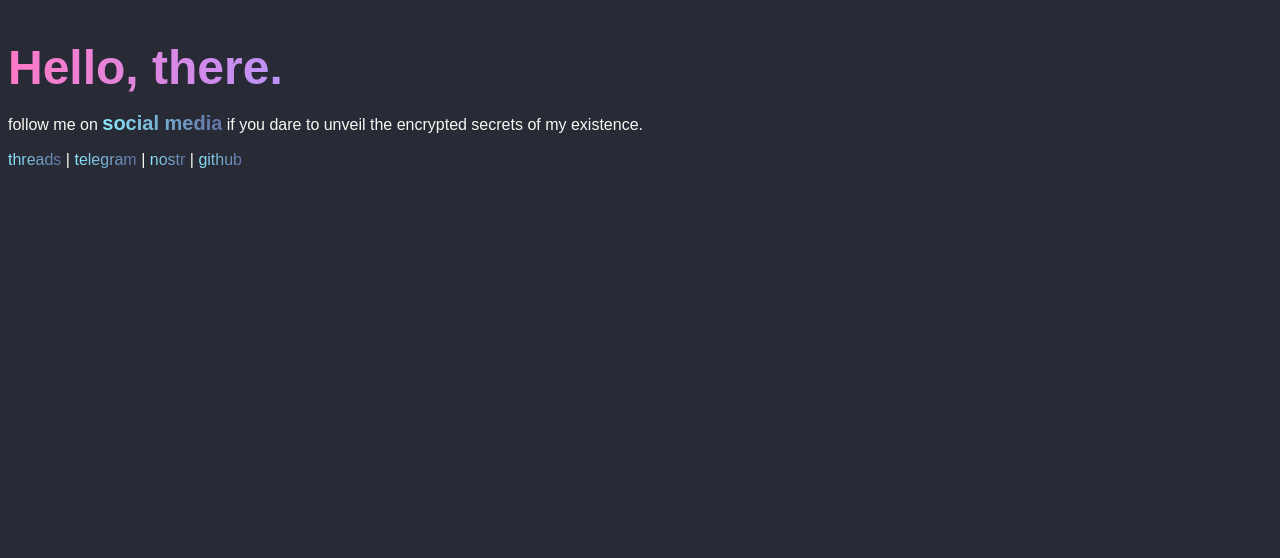
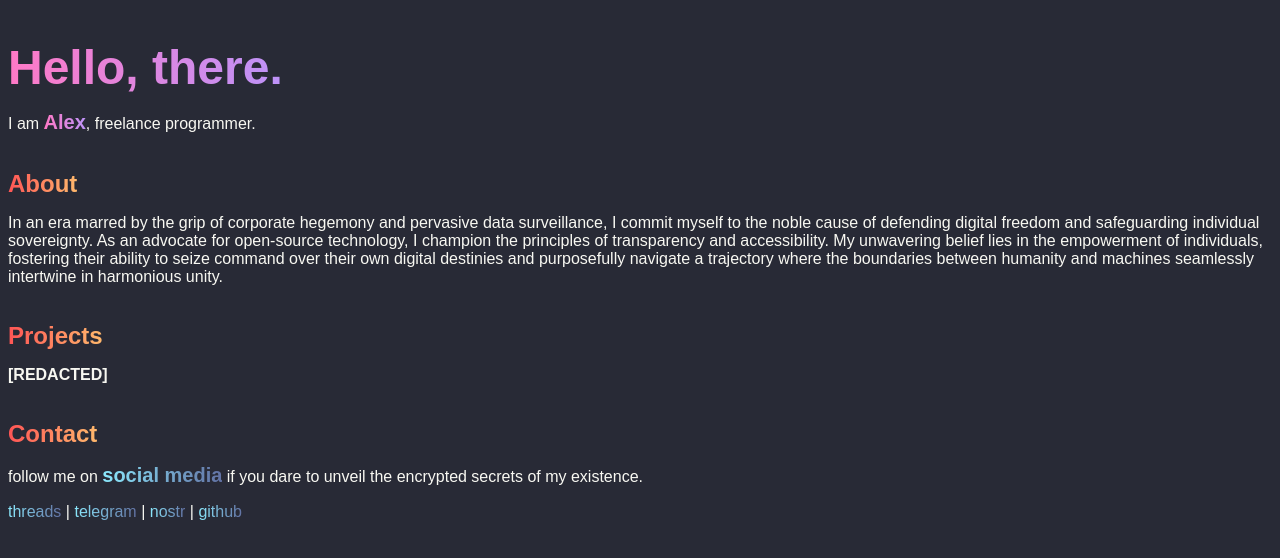
Before and after one commit to alexanderpareja/personal-website, a plain HTML site: page index.html in a window 1280 px wide. Drawn offline with Linux system fonts and the light colour scheme.

Commit message:
Added sections About, Contact, Subheading.

```diff
--- a/index.html
+++ b/index.html
@@ -7,9 +7,15 @@
     <title>Alex Pareja</title>
 </head>
 <body>
-    <h1>Hello, there.</h1>
-    <p class="subheading">
-        follow me on <span class="styled-heading">social media</span> if you dare to unveil the encrypted secrets of my existence.
+    <h1>Hello, there.</h1><br>
+        <p class="sub">I am <span class="styled-text-sub">Alex</span>, freelance programmer.</p>
+    <h2 class="about">About</h2>
+    <p>In an era marred by the grip of corporate hegemony and pervasive data surveillance, I commit myself to the noble cause of defending digital freedom and safeguarding individual sovereignty. As an advocate for open-source technology, I champion the principles of transparency and accessibility. My unwavering belief lies in the empowerment of individuals, fostering their ability to seize command over their own digital destinies and purposefully navigate a trajectory where the boundaries between humanity and machines seamlessly intertwine in harmonious unity.</p>
+    <h2>Projects</h2>
+    <p><b>[REDACTED]</b></p>
+    <h2>Contact</h2>
+    <p class="contact">
+        follow me on <span class="styled-text-contact">social media</span> if you dare to unveil the encrypted secrets of my existence.
     </p>
     <nav>
         <ul class="nav-menu" id="nav-menu">
@@ -18,6 +24,6 @@
           <li><a target="_blank" href="https://snort.social/p/npub17fksl6m0ce9cks7fy56mtd4v7mxfywzmcr9vgv5vynxu7he0uqrsutmqg8">nostr</a></li>
           <li><a target="_blank" href="https://github.com/alexanderpareja">github</a></li>
         </ul>
-      </nav>
+    </nav>
 </body>
 </html>
--- a/style.css
+++ b/style.css
@@ -6,10 +6,17 @@ html {
     background-color: #282A36;
 }
 h1 {
-    margin-bottom: 1px;
+    margin-bottom: 0;
     font-size: 48px;
     font-weight: bolder;
     background-image: linear-gradient(to right, #ff79c6, #bd93f9);
+    -webkit-background-clip: text;
+    -webkit-text-fill-color: transparent;
+    display: inline-block;
+}
+h2 {
+    margin-bottom: 0;
+    background-image: linear-gradient(to right, #ff5555, #ffb86c);
     -webkit-background-clip: text;
     -webkit-text-fill-color: transparent;
     display: inline-block;
@@ -26,8 +33,17 @@ a:hover {
     text-decoration: line-through;
     text-decoration-color: #ff79c6;
 }
-/* SUB HEADING */
-.styled-heading {
+/* About */
+.styled-text-sub {
+    font-size: 20px;
+    font-weight: bold;
+    background-image: linear-gradient(to right, #ff79c6, #bd93f9);
+    -webkit-background-clip: text;
+    -webkit-text-fill-color: transparent;
+    display: inline-block;
+}
+/* Contact */
+.styled-text-contact {
     font-size: 20px;
     font-weight: bold;
     background-image: linear-gradient(to right, #8be9fd, #6272a4);
@@ -35,19 +51,6 @@ a:hover {
     -webkit-text-fill-color: transparent;
     display: inline-block;
 }
-
-/*.subheading {
-    display: flex;
-    flex-direction: row;
-    align-items: center;
-    margin: 0;
-    padding: 0;
-}
-.subheading h3 {
-    margin-right: 5px;
-    margin-left: 5px;
-    padding: 0;
-} */
 /* NAV LINKS */
 nav {
     margin: 0;
```
